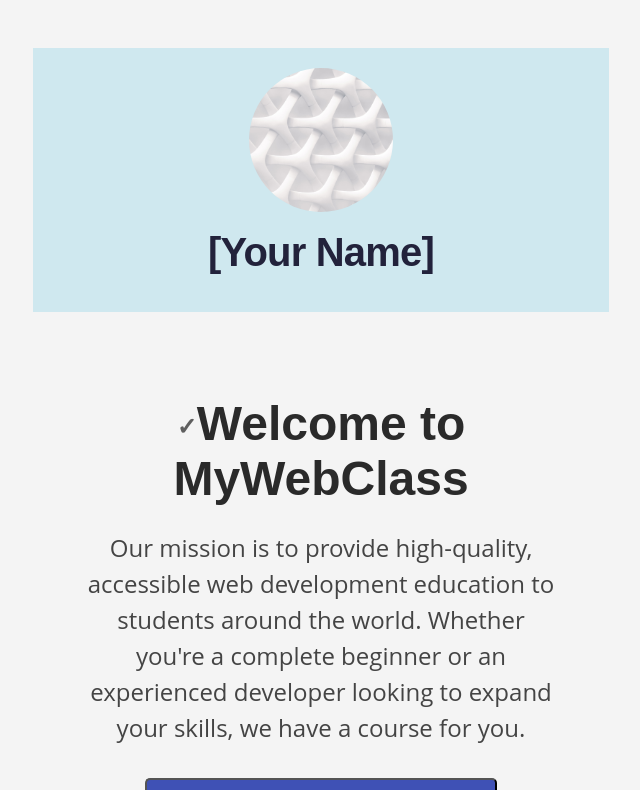
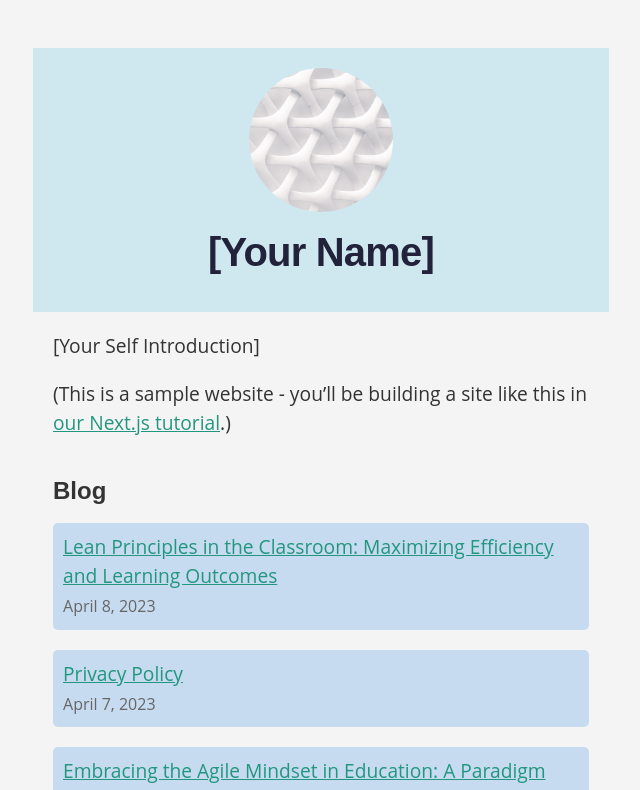
Before and after one commit to NJIT-WIS/project-2-is219-teamec, a Next.js app: page / in a window 1280 px wide. Shown: the top 790 px of the page, without its empty margins (319-959 px from the left). Built offline with nearby package versions, Linux system fonts and the light colour scheme.

Commit message:
Updates to about, footer and changing index to home.

```diff
--- a/pages/Home.js
+++ b/pages/Home.js
@@ -7,7 +7,7 @@ export default function Home() {
   return (
     <>
       <Head>
-        <title>MyWebClass - Learn Web Development Online</title>
+        <title>MyWebClass</title>
         <meta name="description" content="MyWebClass offers online courses in web development, including HTML, CSS, JavaScript, React, and more. Enroll today and start your journey to becoming a web developer!" />
         <link rel="icon" href="/favicon.ico" />
       </Head>
--- a/pages/index.js
+++ b/pages/index.js
@@ -1,24 +1,38 @@
 import Head from 'next/head'
 import Layout, { siteTitle } from '../components/layout'
+import utilStyles from '../styles/utils.module.css'
 import { getSortedPostsData } from '../lib/posts'
 import Link from 'next/link'
 import Date from '../components/date'
 import Footer from "../components/footer";
-import styles from "../styles/Home.module.css";
 
 export default function Home({ allPostsData }) {
   return (
     <Layout home>
       <Head>
-        <title>MyWebClass</title>
-        <meta name="description" content="MyWebClass offers online courses in web development, including HTML, CSS, JavaScript, React, and more. Enroll today and start your journey to becoming a web developer!" />
-        <link rel="icon" href="/favicon.ico" />
+        <title>MyWebClass.org</title>
       </Head>
-        <main className={styles.container}>
-        <h1>Welcome to MyWebClass</h1>
-        <p>Our mission is to provide high-quality, accessible web development education to students around the world. Whether you're a complete beginner or an experienced developer looking to expand your skills, we have a course for you.</p>
-        <button>Learn How to Get Involved</button>
-      </main>
+      <section className={utilStyles.headingMd}>
+        <p>[Your Self Introduction]</p>
+        <p>
+          (This is a sample website - you’ll be building a site like this in{' '}
+          <a href="https://nextjs.org/learn">our Next.js tutorial</a>.)
+        </p>
+      </section>
+      <section className={`${utilStyles.headingMd} ${utilStyles.padding1px}`}>
+        <h2 className={utilStyles.headingLg}>Blog</h2>
+        <ul className={utilStyles.list}>
+          {allPostsData.map(({ id, date, title }) => (
+            <li className={utilStyles.listItem} key={id}>
+              <Link href={`/posts/${id}`}>{title}</Link>
+              <br />
+              <small className={utilStyles.lightText}>
+                <Date dateString={date} />
+              </small>
+            </li>
+          ))}
+        </ul>
+      </section>
         <Footer/>
     </Layout>
   )
```
